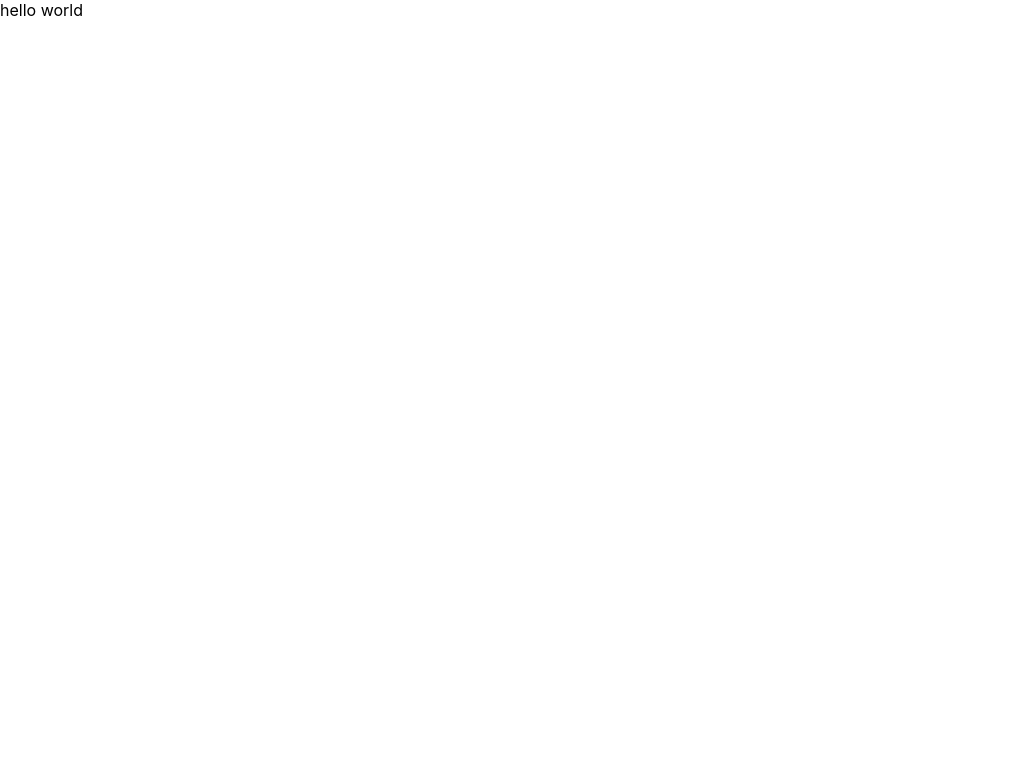
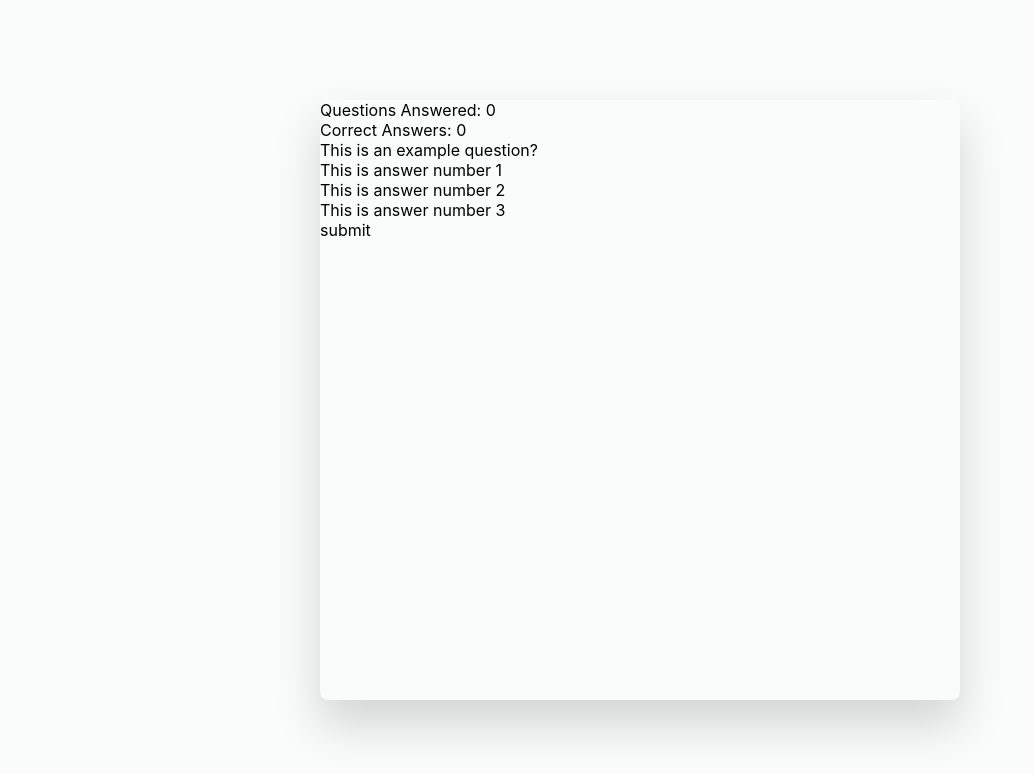
Before and after one commit to brianriwukaho/quizlet, a React (Create React App) app: page / in a window 1280 px wide. Shown: the top 774 px of the page, without its empty margins (0-1033 px from the left). Built offline with nearby package versions, Linux system fonts and the light colour scheme.

Commit message:
working initial app (not designed)

```diff
--- /dev/null
+++ b/src/components/Answer.tsx
@@ -0,0 +1,23 @@
+const Answer = ({
+  index,
+  selected,
+  answer,
+  onclick,
+  answered,
+  isCorrectAnswer,
+}: any) => {
+  return (
+    <div
+      onClick={() => {
+        if (!answered) {
+          onclick(index);
+        }
+      }}
+      className={`answer ${index === selected ? "selected" : ""}`}
+    >
+      {`${answer} ${answered ? (isCorrectAnswer ? "✔️" : "❌") : ""}`}
+    </div>
+  );
+};
+
+export default Answer;
--- /dev/null
+++ b/src/components/Context.tsx
@@ -0,0 +1,36 @@
+import { useState } from "react";
+import * as data from "../questions.json";
+import Question from "./Question";
+
+const questions = data.questions;
+
+const Content = () => {
+  const [questionsAnswered, setQuestionsAnswered] = useState(0);
+  const [correctAnswers, setCorrectAnswers] = useState(0);
+
+  return (
+    <div className="content">
+      <div>Questions Answered: {questionsAnswered}</div>
+      <div>Correct Answers: {correctAnswers}</div>
+      {questions.map((q, index) => {
+        const { question, answers, correctAnswer, feedback } = q;
+        return (
+          <Question
+            index={index}
+            key={index.toString()}
+            question={question}
+            answers={answers}
+            correctAnswer={correctAnswer}
+            feedback={feedback}
+            setCorrectAnswers={setCorrectAnswers}
+            correctAnswers={correctAnswers}
+            questionsAnswered={questionsAnswered}
+            setQuestionsAnswered={setQuestionsAnswered}
+          />
+        );
+      })}
+    </div>
+  );
+};
+
+export default Content;
--- /dev/null
+++ b/src/components/Question.tsx
@@ -0,0 +1,78 @@
+import { useState } from "react";
+import Answer from "./Answer";
+
+type Answer = {
+  [key: string]: string;
+};
+
+type Question = {
+  question: string;
+  answers: any;
+  correctAnswer: string;
+  feedback: string;
+};
+
+type QuestionProps = {
+  index: number;
+  question: string;
+  answers: any;
+  correctAnswer: string;
+  feedback: string;
+  setCorrectAnswers: any;
+  correctAnswers: number;
+  questionsAnswered: number;
+  setQuestionsAnswered: any;
+};
+
+const Question = (props: QuestionProps) => {
+  const [selected, setSelected] = useState("");
+  const [answered, setAnswered] = useState(false);
+  const {
+    question,
+    answers,
+    correctAnswer,
+    feedback,
+    setCorrectAnswers,
+    correctAnswers,
+    questionsAnswered,
+    setQuestionsAnswered,
+  } = props;
+  const isCorrectAnswer = selected === correctAnswer;
+
+  return (
+    <div className="question">
+      <div className="question-title">{question}</div>
+      {answers.map((answer: Answer, index: number) => {
+        const questionNumber = Object.keys(answer)[0];
+        const text = Object.values(answer)[0];
+        const isCorrectAnswer = questionNumber === correctAnswer;
+        return (
+          <Answer
+            isCorrectAnswer={isCorrectAnswer}
+            key={index.toString()}
+            index={questionNumber}
+            selected={selected}
+            answered={answered}
+            answer={text}
+            onclick={setSelected}
+          />
+        );
+      })}
+      <div
+        className="submitAnswer"
+        onClick={() => {
+          if (!answered) {
+            setAnswered(true);
+            setQuestionsAnswered(questionsAnswered + 1);
+            if (isCorrectAnswer) setCorrectAnswers(correctAnswers + 1);
+          }
+        }}
+      >
+        submit
+      </div>
+      {answered && <div className="feedback">Feedback: {feedback}</div>}
+    </div>
+  );
+};
+
+export default Question;
--- a/src/index.css
+++ b/src/index.css
@@ -1,13 +1,47 @@
 body {
   margin: 0;
-  font-family: -apple-system, BlinkMacSystemFont, 'Segoe UI', 'Roboto', 'Oxygen',
-    'Ubuntu', 'Cantarell', 'Fira Sans', 'Droid Sans', 'Helvetica Neue',
+  font-family: -apple-system, BlinkMacSystemFont, "Segoe UI", "Roboto", "Oxygen",
+    "Ubuntu", "Cantarell", "Fira Sans", "Droid Sans", "Helvetica Neue",
     sans-serif;
   -webkit-font-smoothing: antialiased;
   -moz-osx-font-smoothing: grayscale;
 }
 
 code {
-  font-family: source-code-pro, Menlo, Monaco, Consolas, 'Courier New',
+  font-family: source-code-pro, Menlo, Monaco, Consolas, "Courier New",
     monospace;
 }
+
+.content-container {
+  height: 100vh;
+  position: fixed;
+  top: 0;
+  left: 0;
+  right: 0;
+  display: flex;
+  align-items: center;
+  justify-content: center;
+  background-color: #fafbfb;
+}
+
+.content {
+  height: 600px;
+  width: 640px;
+  border-radius: 8px;
+  box-shadow: 0px 24px 48px 0 rgba(0, 0, 0, 0.16);
+}
+
+.question {
+  display: flex;
+  flex-direction: column;
+}
+
+.answer:hover {
+  color: #9b6f6f;
+  background-color: #eee5ef;
+}
+
+.selected {
+  color: #9b6f6f;
+  background-color: #eee5ef;
+}
--- a/src/index.tsx
+++ b/src/index.tsx
@@ -1,10 +1,13 @@
-import React from 'react';
-import ReactDOM from 'react-dom';
-import './index.css';
+import React from "react";
+import ReactDOM from "react-dom";
+import Content from "./components/Context";
+import "./index.css";
 
 ReactDOM.render(
   <React.StrictMode>
-    hello world
+    <div className="content-container">
+      <Content />
+    </div>
   </React.StrictMode>,
-  document.getElementById('root')
+  document.getElementById("root")
 );
--- /dev/null
+++ b/src/questions.json
@@ -0,0 +1,14 @@
+{
+  "questions": [
+    {
+      "question": "This is an example question?",
+      "answers": [
+        { "one": "This is answer number 1" },
+        { "two": "This is answer number 2" },
+        { "three": "This is answer number 3" }
+      ],
+      "correctAnswer": "one",
+      "feedback": "This is feedback to the question"
+    }
+  ]
+}
```
